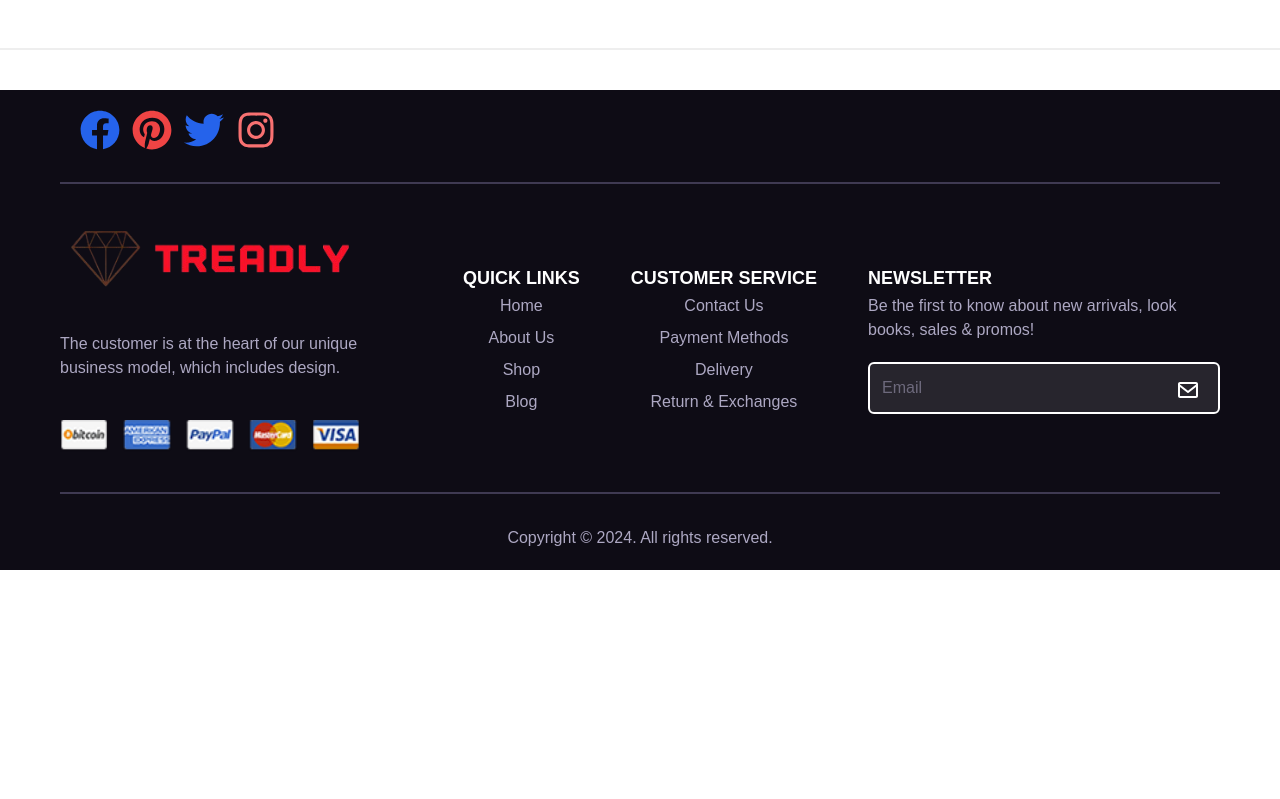
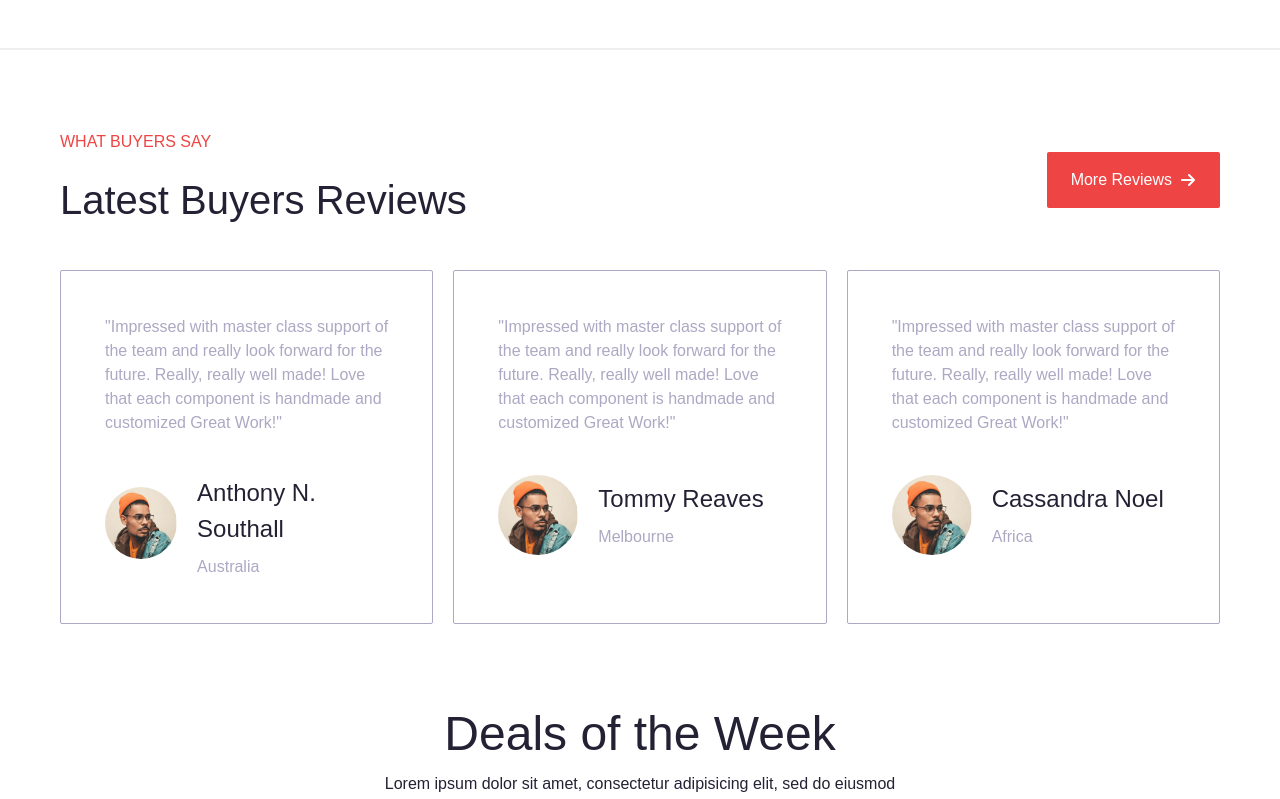
Before and after one commit to ElijahHub/Treadly, a React (Vite) app: page /about in a window 1280 px wide. Shown: the part 1960-2759 px from the top of the page. Before the commit the page ends 2530 px from the top, so only its background shows below. Built offline with nearby package versions, Linux system fonts and the light colour scheme; no server answers.

Commit message:
Final Commit

```diff
--- a/src/assets/index.js
+++ b/src/assets/index.js
@@ -35,6 +35,7 @@ import blogImg4 from './blog/blog_img_4.jpg'
 import blogImg5 from './blog/blog_img_5.jpg'
 import blogImg6 from './blog/blog_img_6.jpg'
 
+import review_img from './review_img.png'
 
 export {
   logo,
@@ -71,4 +72,5 @@ export {
   blogImg4,
   blogImg5,
   blogImg6,
+  review_img
 }
--- a/src/components/Navbar.jsx
+++ b/src/components/Navbar.jsx
@@ -32,7 +32,7 @@ const Navbar = () => {
           <nav
             className={` ${
               openNavigation ? "translate-x-0" : "-translate-x-80 "
-            } w-[20rem] fixed transition-all top-[4.79rem] left-0 right-0 bottom-0 bg-[#ffffff] px-3 shadow-xl lg:translate-x-0 lg:px-0 lg:static lg:-ml-[7rem]  lg:flex lg:bg-transparent lg:shadow-none `}
+            } w-[20rem] fixed transition-all top-[4.28rem] left-0 right-0 bottom-0 bg-[#ffffff] px-3 shadow-xl lg:translate-x-0 lg:px-0 lg:static lg:-ml-[7rem]  lg:flex lg:bg-transparent lg:shadow-none `}
           >
             <div className='z-2 flex flex-col items-start justify-start  lg:flex-row w-full '>
               <NavItem isMobile handleClick={handleClick} />
--- a/src/pages/About.jsx
+++ b/src/pages/About.jsx
@@ -1,15 +1,30 @@
 import React, { useState } from "react";
+import StarRating from "react-star-ratings";
 import { CommonHero } from "../components/common/Others";
-import { banner, shoe_1, shoe_2, shoe_4, shoe_6, shoe_7 } from "../assets";
+import { banner, review_img } from "../assets";
 import { Button } from "../components/common";
-import { FAQS, labels } from "../constant";
-import { FaQuestionCircle } from "react-icons/fa";
-import { BsFillQuestionCircleFill } from "react-icons/bs";
+import { FAQS } from "../constant";
 import { CiCircleQuestion } from "react-icons/ci";
-import { Labels } from "../components";
+import { Deals, Labels } from "../components";
+import { BiArrowToRight } from "react-icons/bi";
+import { FaArrowRight } from "react-icons/fa6";
 
 const About = () => {
   const [active, setActive] = useState(0);
+  const reviews = [
+    {
+      name: "Anthony N. Southall",
+      country: "Australia",
+    },
+    {
+      name: "Tommy Reaves",
+      country: "Melbourne",
+    },
+    {
+      name: "Cassandra Noel",
+      country: "Africa",
+    },
+  ];
 
   return (
     <>
@@ -114,7 +129,49 @@ const About = () => {
       </div>
       <hr className='border-[0.5px] border-[#eee]  ' />
 
-      <div className='container'></div>
+      <div className='container my-20 flex flex-col gap-10 '>
+        <div className='flex items-center justify-between'>
+          <div className='flex flex-col gap-4 items-start'>
+            <p className='body-2 text-red-500'>WHAT BUYERS SAY</p>
+            <h3 className='h3'>Latest Buyers Reviews</h3>
+          </div>
+          <div className=' hidden sm:flex items-center justify-end'>
+            <Button className='flex items-center justify-center gap-2 bg-red-500 py-4 px-6 rounded-sm '>
+              <p className='body-2 text-n-1 '>More Reviews</p>
+              <FaArrowRight className='text-n-1' />
+            </Button>
+          </div>
+        </div>
+
+        <div className='grid grid-cols-1 md:grid-cols-2 lg:grid-cols-3 gap-5 '>
+          {reviews.map((el, i) => (
+            <div
+              key={i}
+              className='flex flex-col items-start p-11 border border-n-3 rounded-sm gap-10 '
+            >
+              <p className='text-body-2  text-n-3'>
+                "Impressed with master class support of the team and really look
+                forward for the future. Really, really well made! Love that each
+                component is handmade and customized Great Work!"
+              </p>
+              <div className='flex gap-5 justify-start items-center '>
+                <div className='w-[5rem] h-[5rem]  rounded-full'>
+                  <img
+                    src={review_img}
+                    alt='profile pic'
+                    className='w-full rounded-full'
+                  />
+                </div>
+                <div className='flex flex-col gap-2 '>
+                  <h5 className='h5'>{el.name}</h5>
+                  <p className='text-body-2 text-n-3'>{el.country}</p>
+                </div>
+              </div>
+            </div>
+          ))}
+        </div>
+      </div>
+      <Deals />
     </>
   );
 };
```
Also changed, not shown: src/assets/review_img.png (added).
